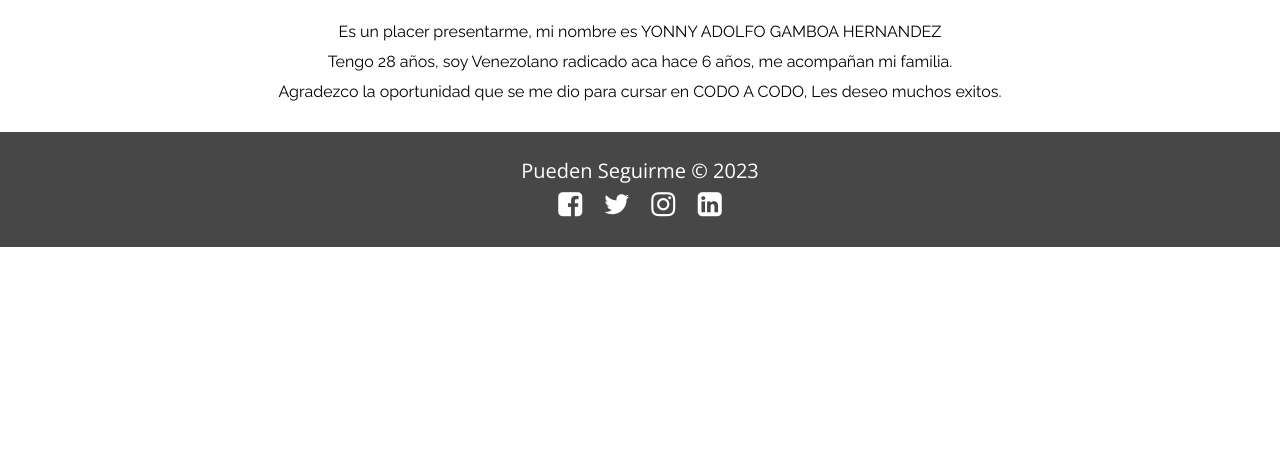
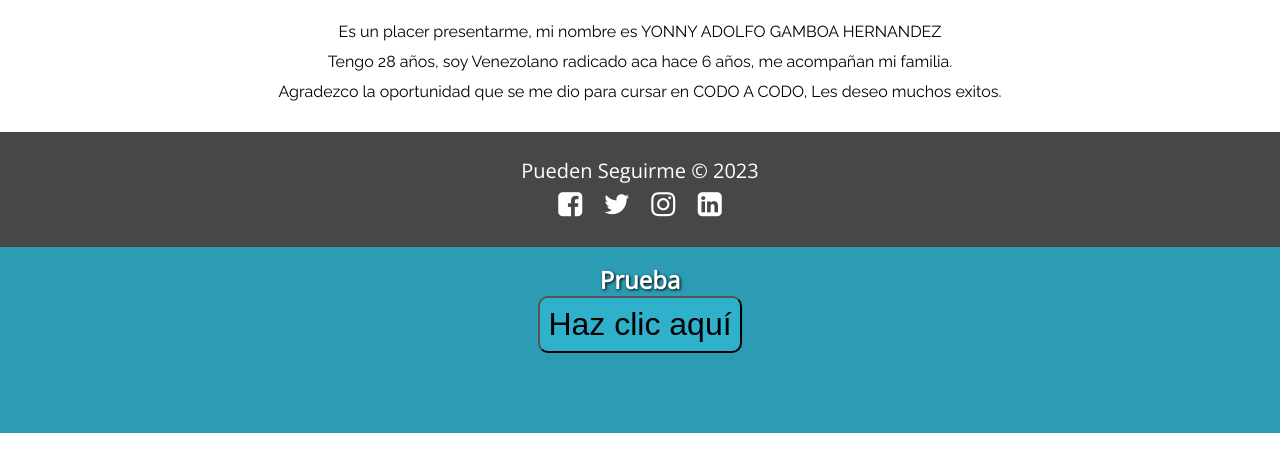
Before and after one commit to Yonnygithub/presentacion, a plain HTML site: page index.html in a window 1280 px wide. Shown: the part 728-1186 px from the top of the page. Before the commit the page ends 975 px from the top, so only its background shows below. Drawn offline with nearby package versions, Linux system fonts and the light colour scheme.

Commit message:
actualizando

```diff
--- a/css/estilos.css
+++ b/css/estilos.css
@@ -90,8 +90,32 @@ footer .contenedor{
     color: rgb(52, 241, 14);
 }
 
+.ejercicio{
+    background-color: #2b9cb3;
+    padding: 1rem 0 5rem;
+}
+
+button{
+    font-size: 2rem;
+    padding: 0.5rem;
+    border-radius: 10px;
+    background-color: #32bcd8ab;
+
+}
+button:hover{
+    background-color: #32f7f7d0;
+}
+.flexColor{
+    display: flex;
+    flex-direction: column;
+    align-items: center;
+    color: white;
+    text-shadow: 1px 1px 3px black;
+    justify-content: space-evenly;
+
 @media(min-width: 1024px){
     .contenedor{
         width: 1000px;
     }
 }
+}
--- a/index.html
+++ b/index.html
@@ -54,6 +54,10 @@
             </div>
         </div>
     </footer>
+    <section class="ejercicio flexColor">
+        <h2 class="proyectos_subtitulo">Prueba</h2>
+        <button id="btnEjercicio">Haz clic aquí</button >
+    </sección>
 
     <script src="js/slider.js"></script>
 </body>
--- a/js/slider.js
+++ b/js/slider.js
@@ -32,3 +32,10 @@ function autoplay(){
     }, 5000);
 }
 autoplay();
+
+const btn = document.getElementById("btnEjercicio");
+
+btn.addEventListener("click", () => {
+    let nombre = prompt("Ingrese su nombre:");
+    alert(`Hola ${nombre}`);
+})
```
